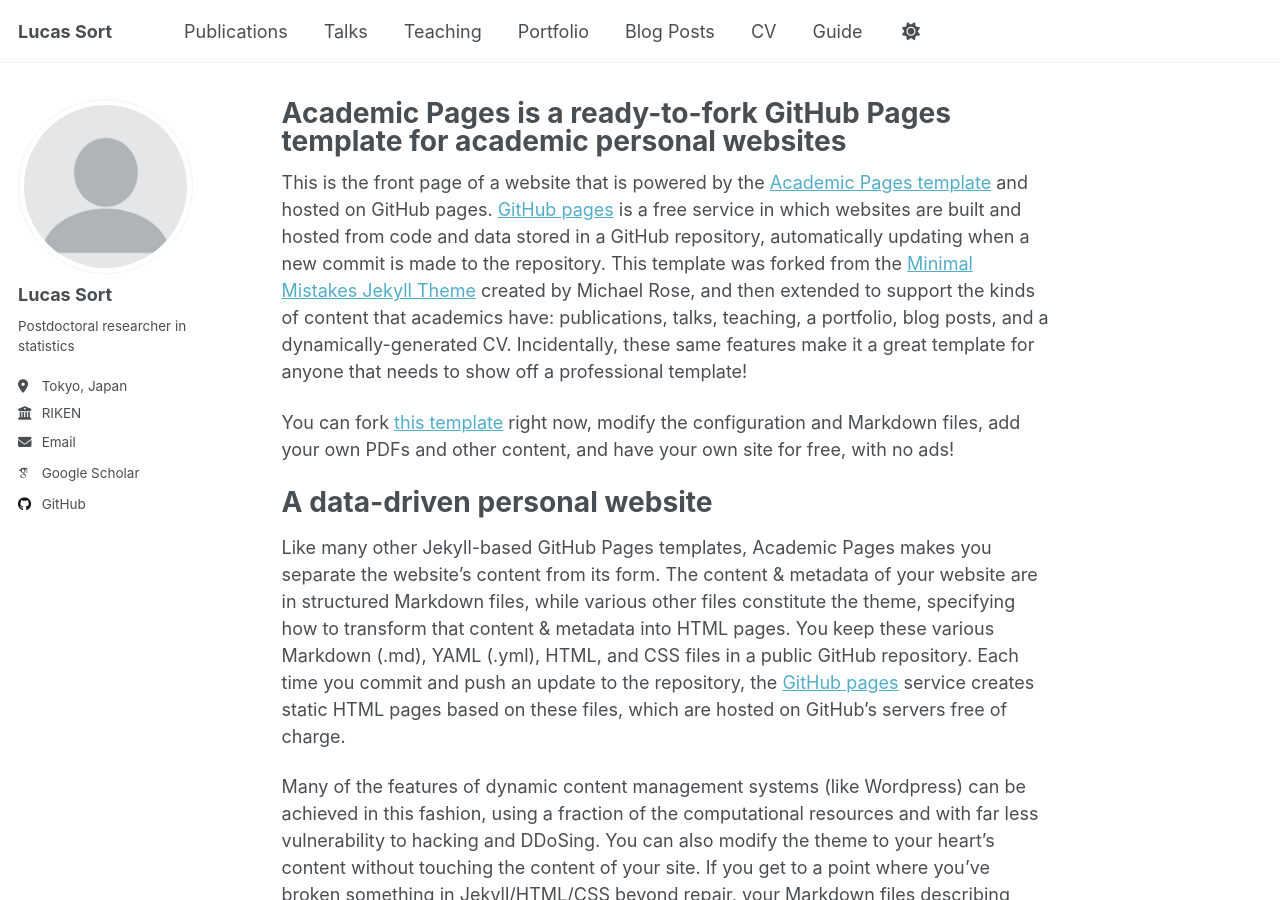
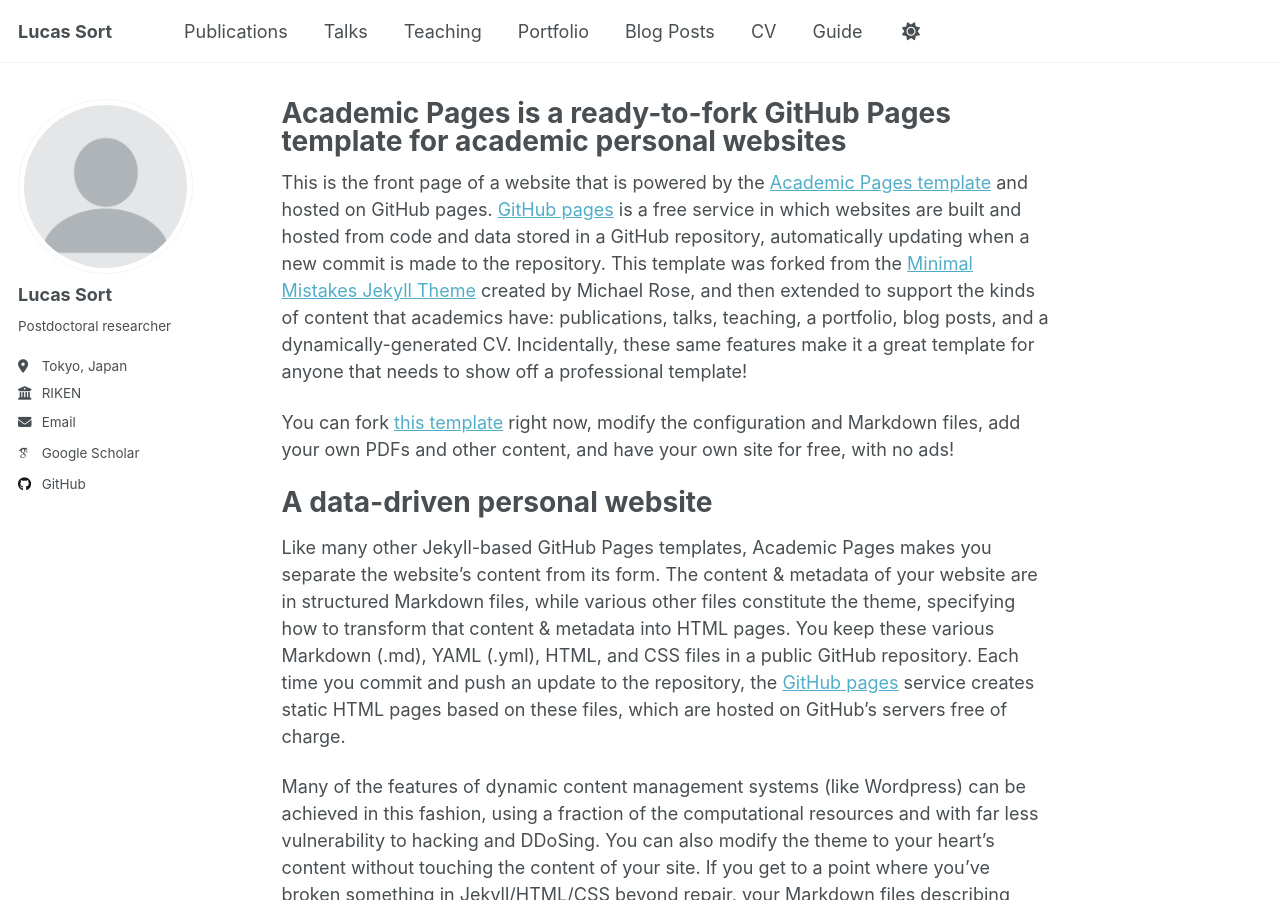
Before and after one commit to lucas-sort/lucas-sort.github.io, a Jekyll site: the page built from _pages/about.md, in a window 1280 px wide and 900 px high. Built offline with Jekyll 4.4.1, drawn with Linux system fonts in a browser that asks for light colours; some web fonts are replaced; a script that is not in the unit is left out.

Commit message:
Update _config.yml

```diff
--- a/_config.yml
+++ b/_config.yml
@@ -12,10 +12,10 @@ site_theme               : "default"
 title                    : "Lucas Sort"
 title_separator          : "-"
 name                     : &name "Lucas Sort"
-description              : &description "personal description"
-url                      : https://academicpages.github.io # the base hostname & protocol for your site e.g. "https://[your GitHub username].github.io" or if you already have some other page hosted on Github then use "https://[your GitHub username].github.io/[Your Repo Name]"
+description              : &description "I am a postdoctoral researcher in the Mathematical Genomics Research Unit (led by Dr. Leo Speidel) in iTHEMS, RIKEN"
+url                      : https://lucas-sort.github.io # the base hostname & protocol for your site e.g. "https://[your GitHub username].github.io" or if you already have some other page hosted on Github then use "https://[your GitHub username].github.io/[Your Repo Name]"
 baseurl                  : "" # the subpath of your site, e.g. "/blog"
-repository               : "academicpages/academicpages.github.io"
+repository               : "lucas-sort/lucas-sort.github.io"
 
 # Site Author - The following control what appear as part of the author content on the side bar.
 #               If a field is blank the icon and link will not appear, otherwise it will be shown.
@@ -25,7 +25,7 @@ author:
   avatar           : "profile.png"
   name             : "Lucas Sort"
   pronouns         : # example: "she/her"
-  bio              : "Postdoctoral researcher in statistics"
+  bio              : "Postdoctoral researcher"
   location         : "Tokyo, Japan"
   employer         : "RIKEN"
   uri              : # URL
@@ -46,7 +46,7 @@ author:
   bitbucket        : # Username - Update with your username on the site
   codepen          : # Username
   dribbble         : # Username
-  github           : "academicpages"
+  github           : "lucas-sort"
   kaggle           : # Username
   stackoverflow    : # User number or user number and name (i.e., use "1" or "1/jeff-atwood")
 
```
